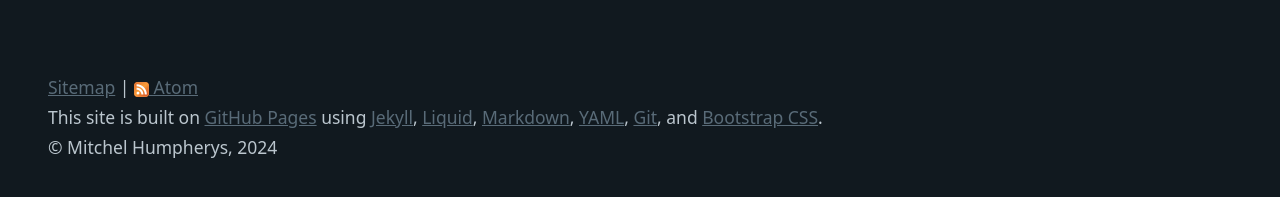
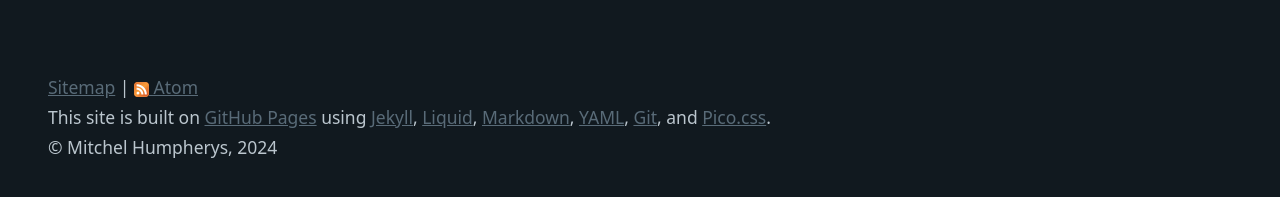
Before and after one commit to mgalgs/mgalgs.github.io, a Jekyll site: the page built from index.html, in a window 1280 px wide and 900 px high, scrolled down 1527 px. Shown: the part 658-855 px from the top of the window. Built offline with Jekyll 4.4.1, drawn with Linux system fonts in a browser that asks for light colours; some web fonts are replaced.

Commit message:
layouts: default: Update "built on" for Pico.css

```diff
--- a/_layouts/default.html
+++ b/_layouts/default.html
@@ -175,7 +175,7 @@
         <a class="secondary" href="https://www.yaml.org/">YAML</a>,
         <a class="secondary" href="https://git-scm.com/">Git</a>,
         and
-        <a class="secondary" href="https://twitter.github.com/bootstrap/">Bootstrap CSS</a>.
+        <a class="secondary" href="https://picocss.com/">Pico.css</a>.
         <br>
         &copy; Mitchel Humpherys, {{ site.time | date: '%Y' }}
       </small>
```
